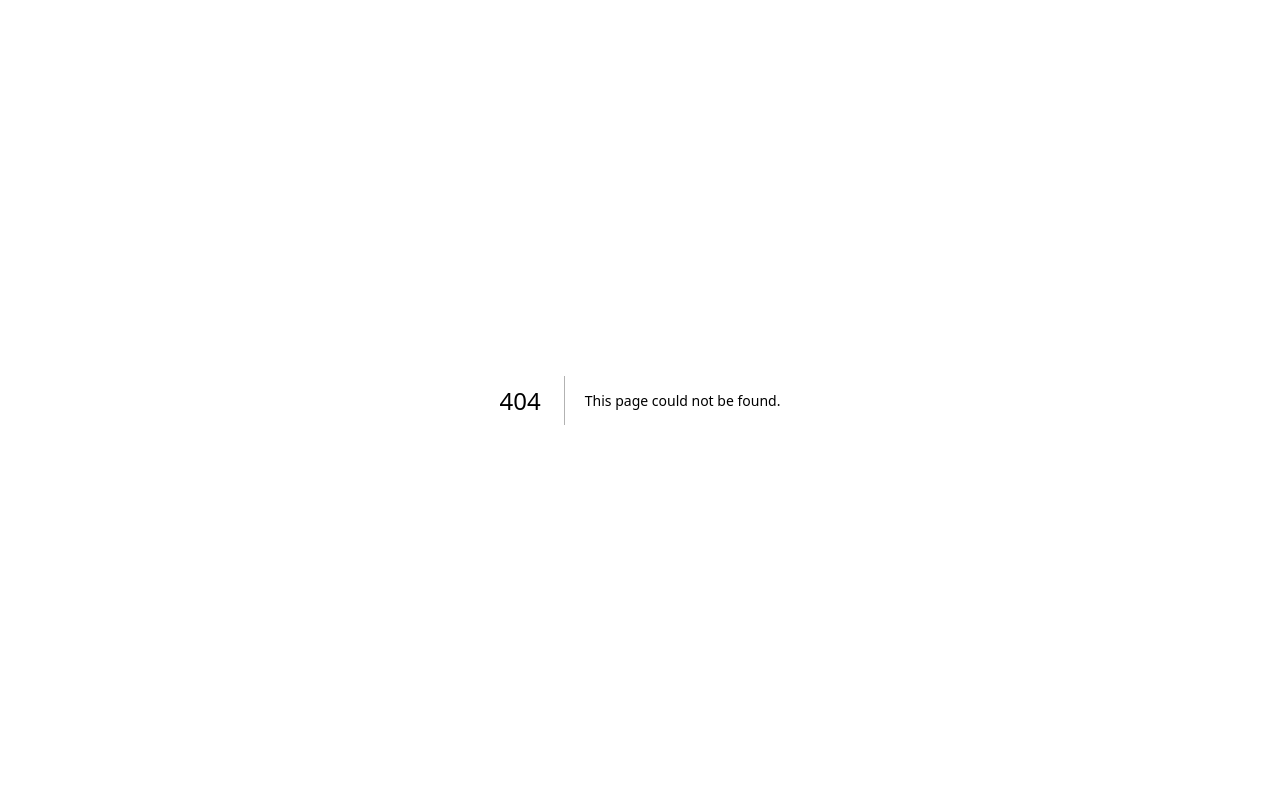
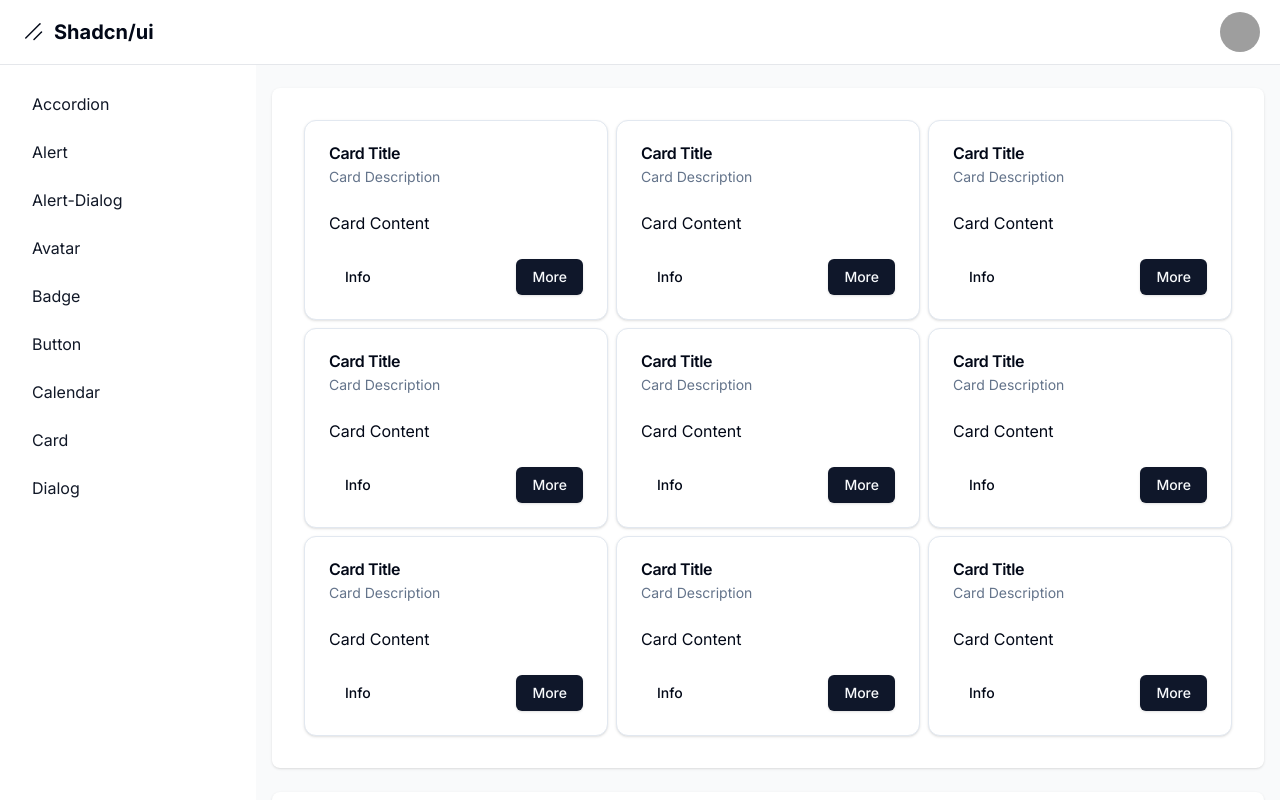
Before and after one commit to jorgeramos2068/next-app-03-shadcn-dashboard, a Next.js app: page /dashboard/card in a window 1280 px wide. Before the commit this address had no page. Shown: the top 800 px of the page. Built offline with nearby package versions, Linux system fonts and the light colour scheme; grey boxes are pictures that could not be loaded.

Commit message:
feat: add and configure card component

```diff
--- /dev/null
+++ b/src/app/dashboard/card/page.tsx
@@ -0,0 +1,24 @@
+import { Button } from '@/components/ui/button';
+import { Card, CardContent, CardDescription, CardFooter, CardHeader, CardTitle } from '@/components/ui/card';
+
+export default function Page() {
+  return (
+    <div className="grid grid-cols-1 sm:grid-cols-3 gap-2">
+      {'123456789'.split('').map(item => (
+        <Card>
+          <CardHeader key={item}>
+            <CardTitle>Card Title</CardTitle>
+            <CardDescription>Card Description</CardDescription>
+          </CardHeader>
+          <CardContent>
+            <p>Card Content</p>
+          </CardContent>
+          <CardFooter className="flex justify-between">
+            <Button variant="ghost">Info</Button>
+            <Button variant="default">More</Button>
+          </CardFooter>
+        </Card>
+      ))}
+    </div>
+  );
+}
--- a/src/app/dashboard/layout.tsx
+++ b/src/app/dashboard/layout.tsx
@@ -10,6 +10,7 @@
   { name: 'badge', href: 'badge' },
   { name: 'calendar', href: 'calendar' },
   { name: 'avatar', href: 'avatar' },
+  { name: 'card', href: 'card' },
 ].sort((a, b) => a.name.localeCompare(b.name));
 
 export default function DashboardLayout({ children }: { children: React.ReactNode }) {
--- /dev/null
+++ b/src/components/ui/card.tsx
@@ -0,0 +1,41 @@
+import * as React from 'react';
+
+import { cn } from '@/lib/utils';
+
+const Card = React.forwardRef<HTMLDivElement, React.HTMLAttributes<HTMLDivElement>>(({ className, ...props }, ref) => (
+  <div ref={ref} className={cn('rounded-xl border bg-card text-card-foreground shadow', className)} {...props} />
+));
+Card.displayName = 'Card';
+
+const CardHeader = React.forwardRef<HTMLDivElement, React.HTMLAttributes<HTMLDivElement>>(
+  ({ className, ...props }, ref) => (
+    <div ref={ref} className={cn('flex flex-col space-y-1.5 p-6', className)} {...props} />
+  )
+);
+CardHeader.displayName = 'CardHeader';
+
+const CardTitle = React.forwardRef<HTMLParagraphElement, React.HTMLAttributes<HTMLHeadingElement>>(
+  ({ className, ...props }, ref) => (
+    <h3 ref={ref} className={cn('font-semibold leading-none tracking-tight', className)} {...props} />
+  )
+);
+CardTitle.displayName = 'CardTitle';
+
+const CardDescription = React.forwardRef<HTMLParagraphElement, React.HTMLAttributes<HTMLParagraphElement>>(
+  ({ className, ...props }, ref) => (
+    <p ref={ref} className={cn('text-sm text-muted-foreground', className)} {...props} />
+  )
+);
+CardDescription.displayName = 'CardDescription';
+
+const CardContent = React.forwardRef<HTMLDivElement, React.HTMLAttributes<HTMLDivElement>>(
+  ({ className, ...props }, ref) => <div ref={ref} className={cn('p-6 pt-0', className)} {...props} />
+);
+CardContent.displayName = 'CardContent';
+
+const CardFooter = React.forwardRef<HTMLDivElement, React.HTMLAttributes<HTMLDivElement>>(
+  ({ className, ...props }, ref) => <div ref={ref} className={cn('flex items-center p-6 pt-0', className)} {...props} />
+);
+CardFooter.displayName = 'CardFooter';
+
+export { Card, CardHeader, CardFooter, CardTitle, CardDescription, CardContent };
```
